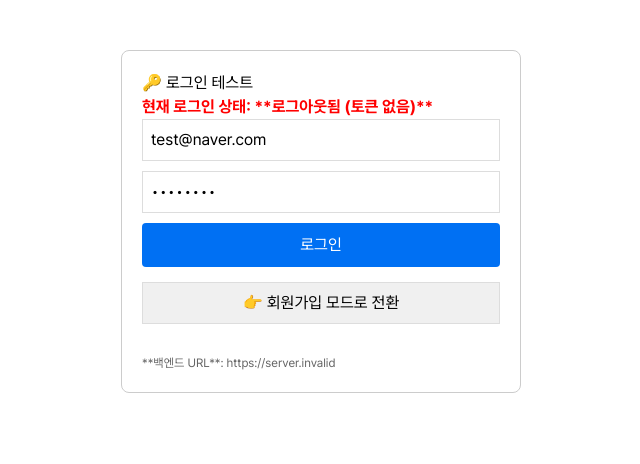
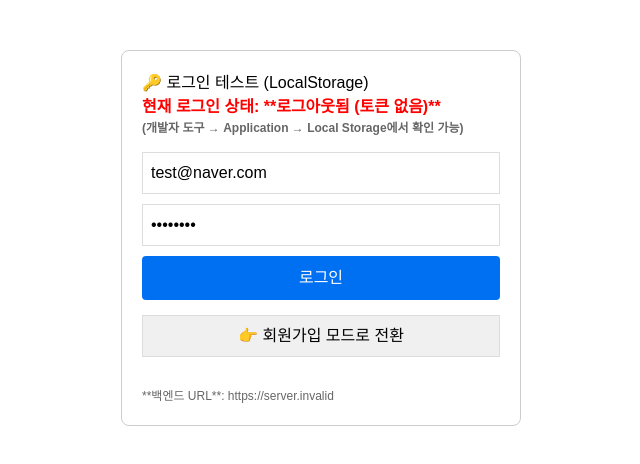
Before and after one commit to TEAM-BAKERS/BAKERS-Frontend, a Next.js app: page /test in a window 1280 px wide. Shown: the top 464 px of the page, without its empty margins (319-959 px from the left). Built offline with nearby package versions, Linux system fonts and the light colour scheme; no server answers; a web font is replaced by a local one.

Commit message:
로컬스토리지 기반 토큰 저장으로 수정

```diff
--- a/app/(main)/challenge/page.tsx
+++ b/app/(main)/challenge/page.tsx
@@ -5,6 +5,7 @@
 import React, { useState, useEffect } from 'react';
 import Image from 'next/image';
 import styles from "./challenge.module.css"; // CSS 모듈 파일 경로
+import { useRouter } from 'next/navigation'; // next/navigation을 사용합니다.
 
 // =================================================================
 // 0. 필수 상수 및 환경 변수
@@ -12,36 +13,53 @@ import styles from "./challenge.module.css"; // CSS 모듈 파일 경로
 // .env.local 파일에 정의된 NEXT_PUBLIC_API_URL을 사용합니다.
 const API_BASE_URL = process.env.NEXT_PUBLIC_API_URL;
 
-// 쿠키에 저장할 토큰 키 상수
+// 로컬 스토리지에 저장할 토큰 키 상수
 const ACCESS_TOKEN_KEY = 'accessToken';
+const REFRESH_TOKEN_KEY = 'refreshToken'; // 리프레시 토큰 키 추가 (향후 사용 대비)
+
 // API 응답 타입 정의 (protectedFetch의 반환 타입)
 type ApiResponse<T> = T;
 
 // =================================================================
-// 1. 🍪 쿠키 유틸리티 함수 (getCookie)
+// 1. 💾 LocalStorage 유틸리티 함수
 // =================================================================
 /**
- * 쿠키에서 값을 가져옵니다. (Client Component 전용)
- * @param name 쿠키 이름
+ * LocalStorage에서 값을 가져옵니다. (Client Component 전용)
+ * @param key LocalStorage 키
  */
-function getCookie(name: string): string | null {
-  if (typeof document === 'undefined') return null;
-  const nameEQ = name + "=";
-  const ca = document.cookie.split(';');
-  for(let i = 0; i < ca.length; i++) {
-    let c = ca[i];
-    while (c.charAt(0) === ' ') c = c.substring(1, c.length);
-    if (c.indexOf(nameEQ) === 0) return c.substring(nameEQ.length, c.length);
+function getLocalStorageItem(key: string): string | null {
+  if (typeof window === 'undefined') return null;
+  return localStorage.getItem(key);
+}
+
+/**
+ * LocalStorage에 값을 저장합니다. (Client Component 전용)
+ * @param key LocalStorage 키
+ * @param value 저장할 값
+ */
+function setLocalStorageItem(key: string, value: string): void {
+  if (typeof window !== 'undefined') {
+    localStorage.setItem(key, value);
   }
-  return null;
 }
+
+/**
+ * LocalStorage에서 키와 값을 제거합니다. (로그아웃 처리 시 사용)
+ * @param key LocalStorage 키
+ */
+function removeLocalStorageItem(key: string): void {
+  if (typeof window !== 'undefined') {
+    localStorage.removeItem(key);
+  }
+}
+
 
 // =================================================================
 // 2. 🔑 보호된 API 요청 함수 (protectedFetch)
 // =================================================================
 /**
  * 인증 토큰을 요구하는 API 요청을 처리하는 제네릭 함수.
- * 쿠키에서 accessToken을 자동으로 읽어와 Authorization 헤더에 추가합니다.
+ * LocalStorage에서 accessToken을 자동으로 읽어와 Authorization 헤더에 추가합니다.
  * @param endpoint API 엔드포인트 경로
  * @param options fetch에 전달할 추가 옵션
  */
@@ -50,12 +68,12 @@ async function protectedFetch<T>(endpoint: string, options: RequestInit = {}): P
     throw new Error("NEXT_PUBLIC_API_URL 환경 변수가 설정되지 않았습니다.");
   }
 
-  // 1. 쿠키에서 accessToken을 읽어옵니다.
-  const accessToken = getCookie(ACCESS_TOKEN_KEY);
+  // 1. LocalStorage에서 accessToken을 읽어옵니다.
+  const accessToken = getLocalStorageItem(ACCESS_TOKEN_KEY);
 
   if (!accessToken) {
-    // 토큰이 없으면 에러 발생 (로그인 필요)
-    throw new Error('인증 토큰이 없습니다. 로그인이 필요합니다.');
+    // 토큰이 없으면 강제로 에러 발생 (로그인 필요)
+    throw new Error('인증 토큰이 없습니다. 로그인이 필요합니다. (LocalStorage is empty)');
   }
 
   // 2. Authorization 헤더 설정 (Bearer 스키마 사용)
@@ -71,8 +89,14 @@ async function protectedFetch<T>(endpoint: string, options: RequestInit = {}): P
     headers,
   });
 
-  // 3. 응답 오류 처리
+  // 3. 응답 오류 처리 (401: 권한 없음, 403: 접근 금지 등)
   if (!response.ok) {
+      if (response.status === 401 || response.status === 403) {
+          // 토큰 만료 또는 권한 부족 시 강제 에러 throw
+          const authError = await response.json().catch(() => ({ message: "인증/권한 오류" }));
+          throw new Error(`인증 오류 (${response.status}): ${authError.message}. 로그인이 필요합니다.`);
+      }
+
     try {
         const errorData = await response.json();
         throw new Error(errorData.message || `API 요청 실패 (Status: ${response.status})`);
@@ -91,7 +115,7 @@ async function protectedFetch<T>(endpoint: string, options: RequestInit = {}): P
 }
 
 // =================================================================
-// 3. 챌린지 관련 타입 정의 (명세서 기반)
+// 3. 챌린지 관련 타입 정의 (이전 코드와 동일)
 // =================================================================
 
 interface CrewMember {
@@ -135,7 +159,7 @@ interface ChallengeResponse {
 type ChallengeItem = CrewChallenge | PersonalChallenge;
 
 // =================================================================
-// 4. 목(Mock) 데이터 정의 (API 호출 실패 시 사용)
+// 4. 목(Mock) 데이터 정의 (이전 코드와 동일)
 // =================================================================
 
 const MOCK_CHALLENGE_DATA: ChallengeResponse = {
@@ -196,7 +220,7 @@ const MOCK_CHALLENGE_DATA: ChallengeResponse = {
 };
 
 // =================================================================
-// 5. 데이터 포맷팅 및 챌린지 카드 컴포넌트
+// 5. 데이터 포맷팅 및 챌린지 카드 컴포넌트 (이전 코드와 동일)
 // =================================================================
 
 /**
@@ -204,12 +228,10 @@ const MOCK_CHALLENGE_DATA: ChallengeResponse = {
  */
 const formatChallengeValue = (challenge: ChallengeItem) => {
     if (challenge.type === 'DISTANCE') {
-        // type이 DISTANCE면 → goalValue/1000 + " km" 표시
         const currentKm = (challenge.currentValue / 1000).toFixed(1);
         const goalKm = challenge.goalValue / 1000;
         return `${currentKm}/${goalKm} km`;
     } else if (challenge.type === 'STREAK') {
-        // type이 STREAK면 → goalValue + " 회" 표시
         return `${challenge.currentValue}/${challenge.goalValue} 회`;
     }
     return `${challenge.currentValue}/${challenge.goalValue}`;
@@ -295,6 +317,15 @@ const ChallengeDetailCard: React.FC<{ challenge: ChallengeItem; isCrew: boolean
 export default function Challenge() {
     const [challengeData, setChallengeData] = useState<ChallengeResponse | null>(null);
     const [isLoading, setIsLoading] = useState(true);
+    const router = useRouter(); // 라우터 훅 사용
+
+    const handleAuthError = () => {
+        // 토큰 제거 및 로그인 페이지로 리다이렉션
+        removeLocalStorageItem(ACCESS_TOKEN_KEY);
+        removeLocalStorageItem(REFRESH_TOKEN_KEY);
+        alert("인증 정보가 만료되었거나 유효하지 않습니다. 다시 로그인 해주세요.");
+        router.push('/login'); // 적절한 로그인 경로로 수정하세요.
+    };
 
     useEffect(() => {
         const fetchChallenges = async () => {
@@ -303,8 +334,16 @@ export default function Challenge() {
                 const data = await protectedFetch<ChallengeResponse>('/api/v1/challenges', { method: 'GET' });
                 setChallengeData(data);
             } catch (error) {
-                console.error("챌린지 API 호출 실패, 목 데이터 사용:", error);
-                // API 호출 실패 시 목 데이터로 대체
+                console.error("챌린지 API 호출 실패:", error);
+
+                // 인증 오류 처리 (401, 403)
+                if (error instanceof Error && error.message.includes("인증 오류")) {
+                    handleAuthError();
+                    // 인증 오류 발생 시 로딩 상태를 false로 바꾸지 않고 리턴하여 화면에 에러 컴포넌트가 잠시 뜨는 것을 방지합니다.
+                    return;
+                }
+
+                // API 호출 실패 시 (네트워크 오류, 기타 서버 오류) 목 데이터로 대체
                 setChallengeData(MOCK_CHALLENGE_DATA);
             } finally {
                 setIsLoading(false);
@@ -370,7 +409,6 @@ export default function Challenge() {
                     )}
                 </div>
             </div>
-            {/* 하단 네비게이션바 등은 기존 JSX 구조를 유지했습니다. */}
         </div>
     );
 }
--- a/app/(tester)/test/page.tsx
+++ b/app/(tester)/test/page.tsx
@@ -14,50 +14,38 @@ const ACCESS_TOKEN_KEY = 'accessToken';
 const REFRESH_TOKEN_KEY = 'refreshToken';
 
 // =================================================================
-// 2. 🍪 쿠키 유틸리티 함수
-//    (Client Component에서만 작동)
+// 2. 💾 LocalStorage 유틸리티 함수
+//    (Client Component에서만 작동)
 // =================================================================
 
 /**
- * 쿠키에 값을 설정합니다.
+ * LocalStorage에 값을 설정합니다.
  */
-function setCookie(name: string, value: string, days: number = 7): void {
-  if (typeof document === 'undefined') return;
-  let expires = "";
-  if (days) {
-    const date = new Date();
-    date.setTime(date.getTime() + (days * 24 * 60 * 60 * 1000));
-    expires = "; expires=" + date.toUTCString();
+function setLocalStorageItem(key: string, value: string): void {
+  if (typeof window !== 'undefined') {
+    localStorage.setItem(key, value);
   }
-  // SameSite=Lax 설정으로 보안 및 호환성 확보
-  document.cookie = name + "=" + (value || "")  + expires + "; path=/; SameSite=Lax";
 }
 
 /**
- * 쿠키에서 값을 가져옵니다.
+ * LocalStorage에서 값을 가져옵니다.
  */
-function getCookie(name: string): string | null {
-  if (typeof document === 'undefined') return null;
-  const nameEQ = name + "=";
-  const ca = document.cookie.split(';');
-  for(let i = 0; i < ca.length; i++) {
-    let c = ca[i];
-    while (c.charAt(0) === ' ') c = c.substring(1, c.length);
-    if (c.indexOf(nameEQ) === 0) return c.substring(nameEQ.length, c.length);
-  }
-  return null;
+function getLocalStorageItem(key: string): string | null {
+  if (typeof window === 'undefined') return null;
+  return localStorage.getItem(key);
 }
 
 /**
- * 쿠키를 삭제합니다.
+ * LocalStorage에서 키와 값을 제거합니다.
  */
-function eraseCookie(name: string): void {
-  if (typeof document === 'undefined') return;
-  document.cookie = name + '=; Path=/; Expires=Thu, 01 Jan 1970 00:00:01 GMT;';
+function removeLocalStorageItem(key: string): void {
+  if (typeof window !== 'undefined') {
+    localStorage.removeItem(key);
+  }
 }
 
 // =================================================================
-// 3. 🔑 API 호출 함수
+// 3. 🔑 API 호출 함수 (이전 코드와 동일)
 // =================================================================
 
 // 타입 정의
@@ -115,8 +103,9 @@ export default function AuthTestPage() {
   const [nickname, setNickname] = useState('건우');
   const [message, setMessage] = useState('');
 
-  // 상태 변화 시 쿠키를 직접 읽어와 표시 (렌더링 시마다 최신 상태 반영)
-  const currentAccessToken = getCookie(ACCESS_TOKEN_KEY);
+  // 상태 변화 시 LocalStorage를 직접 읽어와 표시 (렌더링 시마다 최신 상태 반영)
+  // 쿠키 대신 getLocalStorageItem 사용
+  const currentAccessToken = getLocalStorageItem(ACCESS_TOKEN_KEY);
 
   const handleSubmit = async (e: FormEvent) => {
     e.preventDefault();
@@ -127,11 +116,14 @@ export default function AuthTestPage() {
         // --- 로그인 로직 ---
         const result = await signin({ email, password });
 
-        // 액세스 토큰과 리프레시 토큰을 쿠키에 저장
-        setCookie(ACCESS_TOKEN_KEY, result.accessToken, 7); // 7일 유효
-        setCookie(REFRESH_TOKEN_KEY, result.refreshToken, 30); // 30일 유효
+        // 액세스 토큰과 리프레시 토큰을 LocalStorage에 저장
+        setLocalStorageItem(ACCESS_TOKEN_KEY, result.accessToken);
+        setLocalStorageItem(REFRESH_TOKEN_KEY, result.refreshToken);
 
-        setMessage(`✅ 로그인 성공! 토큰 저장 완료. 환영합니다!`);
+        // 토큰이 저장되었으므로 컴포넌트 강제 재렌더링
+        // (getLocalStorageItem 호출로 상태 반영됨)
+
+        setMessage(`✅ 로그인 성공! LocalStorage에 토큰 저장 완료. 환영합니다!`);
 
       } else {
         // --- 회원가입 로직 ---
@@ -149,20 +141,23 @@ export default function AuthTestPage() {
   };
 
   const handleLogout = () => {
-    eraseCookie(ACCESS_TOKEN_KEY);
-    eraseCookie(REFRESH_TOKEN_KEY);
-    setMessage('로그아웃 되었습니다. 쿠키 삭제 완료.');
-    // 화면에 반영되도록 강제 업데이트는 필요 없지만, message 업데이트로 충분
+    // LocalStorage에서 토큰 삭제
+    removeLocalStorageItem(ACCESS_TOKEN_KEY);
+    removeLocalStorageItem(REFRESH_TOKEN_KEY);
+    setMessage('로그아웃 되었습니다. LocalStorage 토큰 삭제 완료.');
   };
 
   return (
-    <div style={{ maxWidth: '400px', margin: '50px auto', padding: '20px', border: '1px solid #ccc', borderRadius: '8px' }}>
-      <h2>{isLoginMode ? '🔑 로그인 테스트' : '📝 회원가입 테스트'}</h2>
+    <div style={{ maxWidth: '400px', margin: '50px auto', padding: '20px', border: '1px solid #ccc', borderRadius: '8px', fontFamily: 'Arial, sans-serif' }}>
+      <h2>{isLoginMode ? '🔑 로그인 테스트 (LocalStorage)' : '📝 회원가입 테스트 (LocalStorage)'}</h2>
       <p style={{ fontWeight: 'bold', color: currentAccessToken ? 'green' : 'red' }}>
         현재 로그인 상태: **{currentAccessToken ? '로그인됨 (토큰 있음)' : '로그아웃됨 (토큰 없음)'}**
+        <span style={{ fontSize: '12px', color: '#666', display: 'block' }}>
+            (개발자 도구 → Application → Local Storage에서 확인 가능)
+        </span>
       </p>
 
-      <form onSubmit={handleSubmit} style={{ display: 'flex', flexDirection: 'column', gap: '10px' }}>
+      <form onSubmit={handleSubmit} style={{ display: 'flex', flexDirection: 'column', gap: '10px', marginTop: '15px' }}>
         <input
           type="email"
           placeholder="이메일"
```
